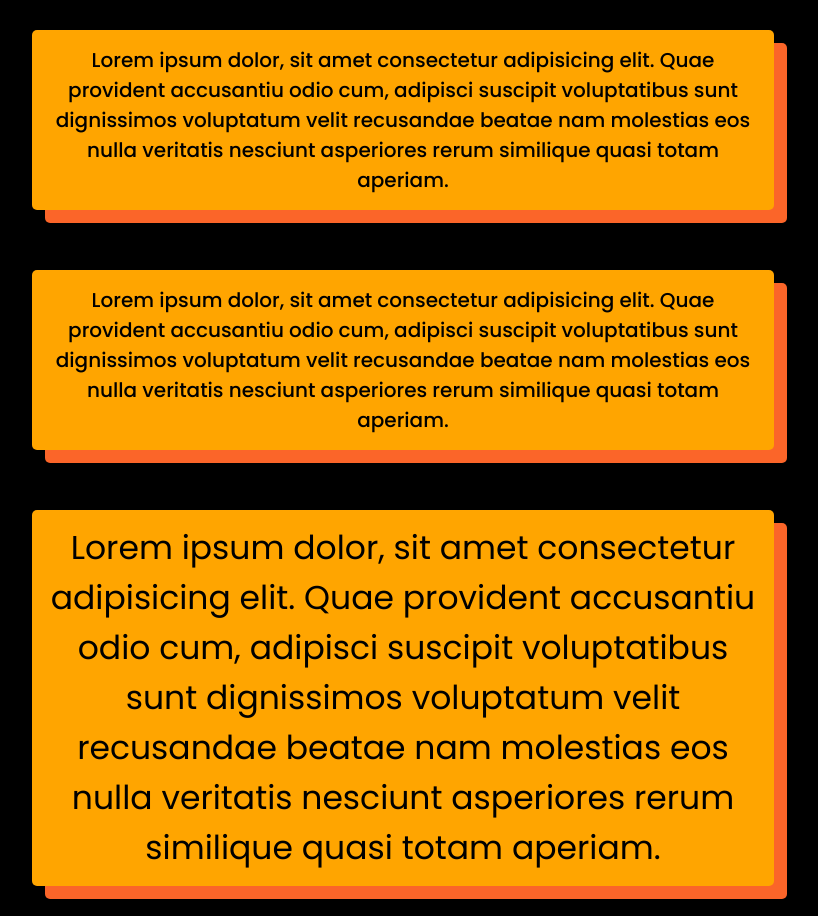
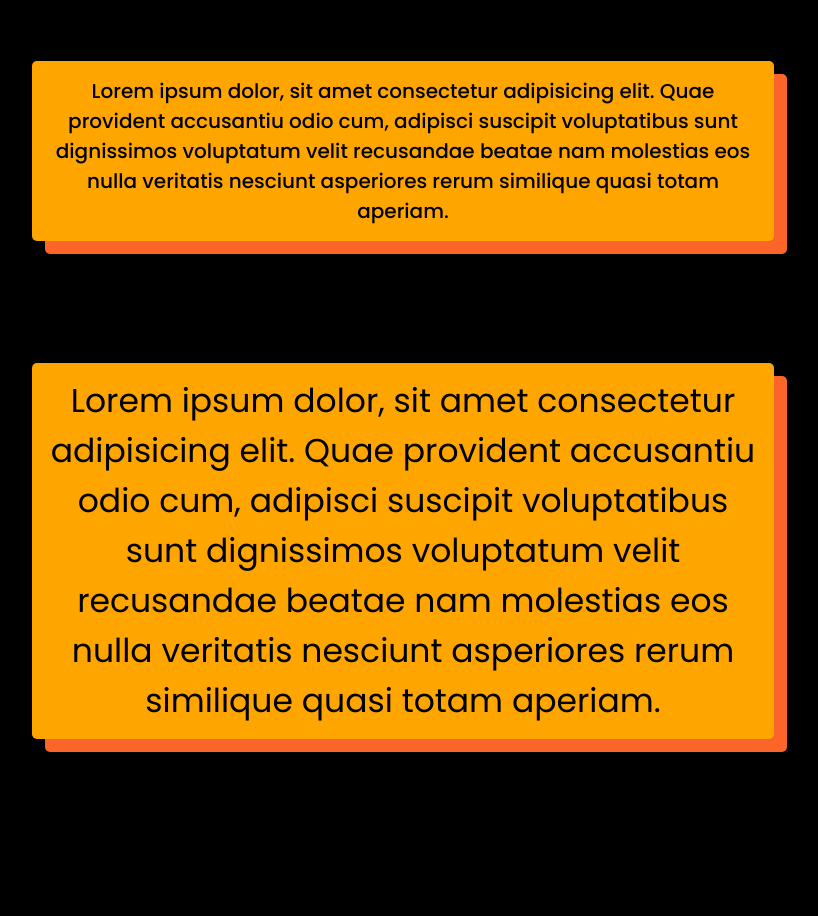
Before and after one commit to AkshataBhoi/practicegit, a plain HTML site: page index.html in a window 1280 px wide. Shown: the whole page, without its empty margins (237-1055 px from the left). After the commit the page ends 800 px from the top, so only its background shows below. Drawn offline with Linux system fonts and the light colour scheme.

Commit message:
removed something

```diff
--- a/index.html
+++ b/index.html
@@ -14,16 +14,6 @@
   </head>
   <body>
 
-      <div class="container">
-        <div class="div-container">
-          <p class="p-container">
-            Lorem ipsum dolor, sit amet consectetur adipisicing elit. Quae
-            provident accusantiu odio cum, adipisci suscipit voluptatibus sunt
-            dignissimos voluptatum velit recusandae beatae nam molestias eos nulla
-            veritatis nesciunt asperiores rerum similique quasi totam aperiam.
-          </p>
-        </div>
-      </div>
 
       <div class="container">
         <div class="div-container">
```
